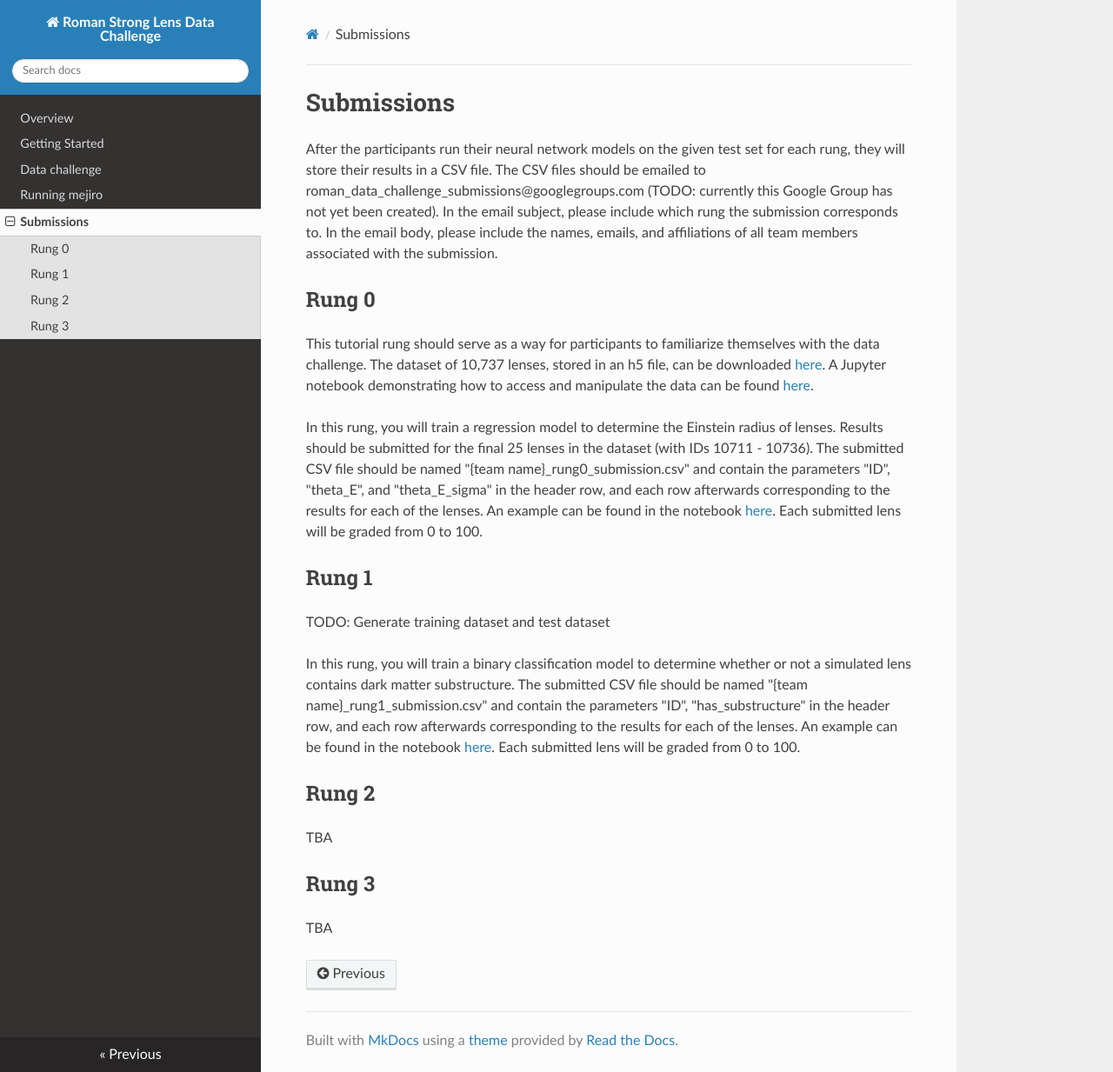
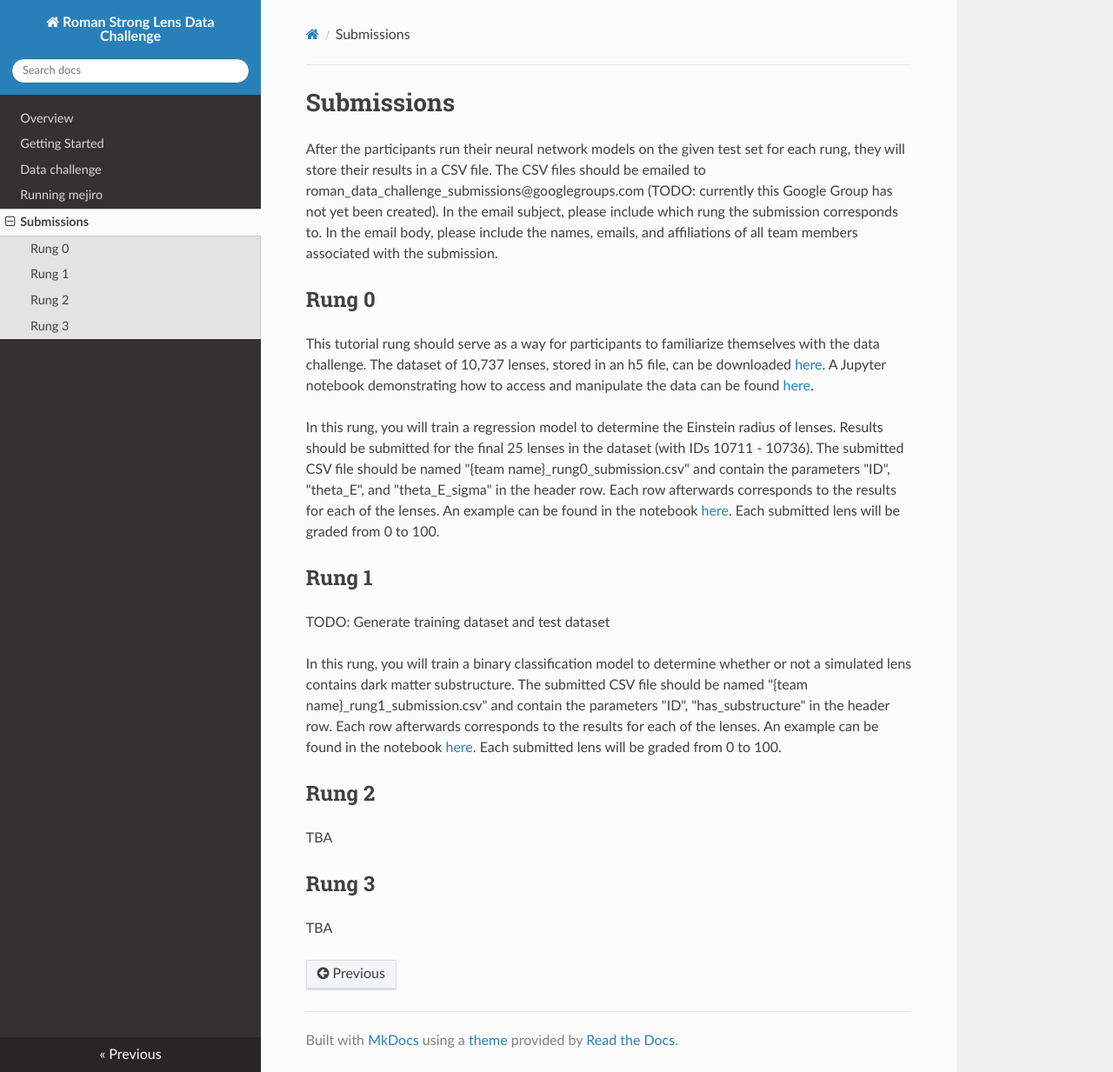
Before and after one commit to ahuang314/Roman_Data_Challenge, an MkDocs documentation site: the page built from docs/submissions.md, in a window 1280 px wide and 1233 px high. Shown: the whole window at 87% size. Built offline with MkDocs 1.6.1, drawn with Linux system fonts in a browser that asks for light colours; nearby versions of some CDN libraries.

Commit message:
edit submissions

```diff
--- a/docs/submissions.md
+++ b/docs/submissions.md
@@ -6,14 +6,14 @@ After the participants run their neural network models on the given test set for
 
 This tutorial rung should serve as a way for participants to familiarize themselves with the data challenge. The dataset of 10,737 lenses, stored in an h5 file, can be downloaded [here](https://gowustl-my.sharepoint.com/personal/b_t_wedig_wustl_edu/_layouts/15/onedrive.aspx?id=%2Fpersonal%2Fb%5Ft%5Fwedig%5Fwustl%5Fedu%2FDocuments%2F2025%2D09%2D19%20Roman%20Data%20Challenge%20mini%20dataset%2Froman%5Fdata%5Fchallenge%5Fmini%5Fv%5F0%5F1%2Eh5&parent=%2Fpersonal%2Fb%5Ft%5Fwedig%5Fwustl%5Fedu%2FDocuments%2F2025%2D09%2D19%20Roman%20Data%20Challenge%20mini%20dataset&ga=1). A Jupyter notebook demonstrating how to access and manipulate the data can be found [here](https://gowustl-my.sharepoint.com/personal/b_t_wedig_wustl_edu/_layouts/15/onedrive.aspx?id=%2Fpersonal%2Fb%5Ft%5Fwedig%5Fwustl%5Fedu%2FDocuments%2F2025%2D09%2D19%20Roman%20Data%20Challenge%20mini%20dataset%2Fview%5Fdataset%2Eipynb&parent=%2Fpersonal%2Fb%5Ft%5Fwedig%5Fwustl%5Fedu%2FDocuments%2F2025%2D09%2D19%20Roman%20Data%20Challenge%20mini%20dataset&ga=1).
 
-In this rung, you will train a regression model to determine the Einstein radius of lenses. Results should be submitted for the final 25 lenses in the dataset (with IDs 10711 - 10736). The submitted CSV file should be named "{team name}_rung0_submission.csv" and contain the parameters "ID", "theta_E", and "theta_E_sigma" in the header row, and each row afterwards corresponding to the results for each of the lenses. An example can be found in the notebook [here](https://github.com/ahuang314/Roman_Data_Challenge/blob/main/Notebooks/rung0_submissions.ipynb). Each submitted lens will be graded from 0 to 100.
+In this rung, you will train a regression model to determine the Einstein radius of lenses. Results should be submitted for the final 25 lenses in the dataset (with IDs 10711 - 10736). The submitted CSV file should be named "{team name}_rung0_submission.csv" and contain the parameters "ID", "theta_E", and "theta_E_sigma" in the header row. Each row afterwards corresponds to the results for each of the lenses. An example can be found in the notebook [here](https://github.com/ahuang314/Roman_Data_Challenge/blob/main/Notebooks/rung0_submissions.ipynb). Each submitted lens will be graded from 0 to 100.
 
 
 ## Rung 1
 
 TODO: Generate training dataset and test dataset
 
-In this rung, you will train a binary classification model to determine whether or not a simulated lens contains dark matter substructure. The submitted CSV file should be named "{team name}_rung1_submission.csv" and contain the parameters "ID", "has_substructure" in the header row, and each row afterwards corresponding to the results for each of the lenses. An example can be found in the notebook [here](https://github.com/ahuang314/Roman_Data_Challenge/blob/main/Notebooks/rung1_submissions.ipynb). Each submitted lens will be graded from 0 to 100.
+In this rung, you will train a binary classification model to determine whether or not a simulated lens contains dark matter substructure. The submitted CSV file should be named "{team name}_rung1_submission.csv" and contain the parameters "ID", "has_substructure" in the header row. Each row afterwards corresponds to the results for each of the lenses. An example can be found in the notebook [here](https://github.com/ahuang314/Roman_Data_Challenge/blob/main/Notebooks/rung1_submissions.ipynb). Each submitted lens will be graded from 0 to 100.
 
 ## Rung 2
 
```
